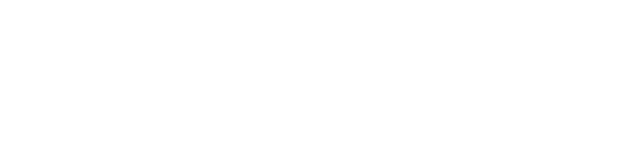
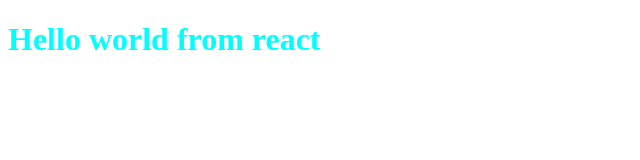
Before and after one commit to juniorjudy123/NamasteReactRivision, a plain HTML site: page index.html in a window 1280 px wide. Shown: the whole page, without its empty margins (0-640 px from the left). Drawn offline with nearby package versions, Linux system fonts and the light colour scheme.

Commit message:
Hello world from React

```diff
--- /dev/null
+++ b/App.js
@@ -0,0 +1,5 @@
+const heading = React.createElement('h1', { id: "heading" }, "Hello world from react");
+
+const root = ReactDOM.createRoot(document.getElementById('root'));
+
+root.render(heading);
--- /dev/null
+++ b/index.css
@@ -0,0 +1,3 @@
+#heading {
+	color: aqua;
+}
--- a/index.html
+++ b/index.html
@@ -4,6 +4,7 @@
 		<meta charset="UTF-8" />
 		<meta name="viewport" content="width=device-width, initial-scale=1.0" />
 		<title>Learning react</title>
+		<link rel="stylesheet" href="./index.css" />
 	</head>
 	<body>
 		<div id="root"></div>
@@ -15,5 +16,6 @@
 			crossorigin
 			src="https://unpkg.com/react-dom@18/umd/react-dom.development.js"
 		></script>
+		<script src="App.js"></script>
 	</body>
 </html>
```
